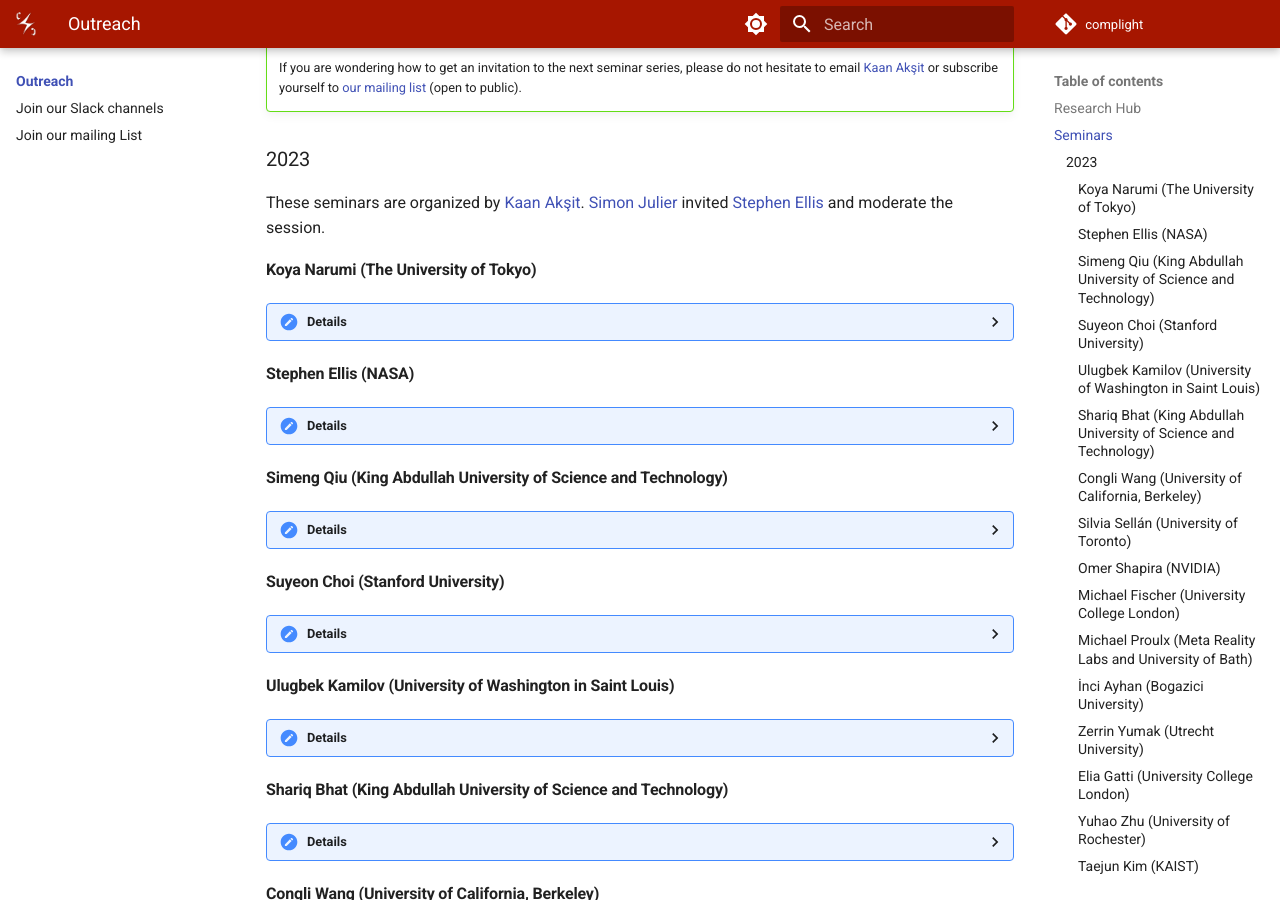
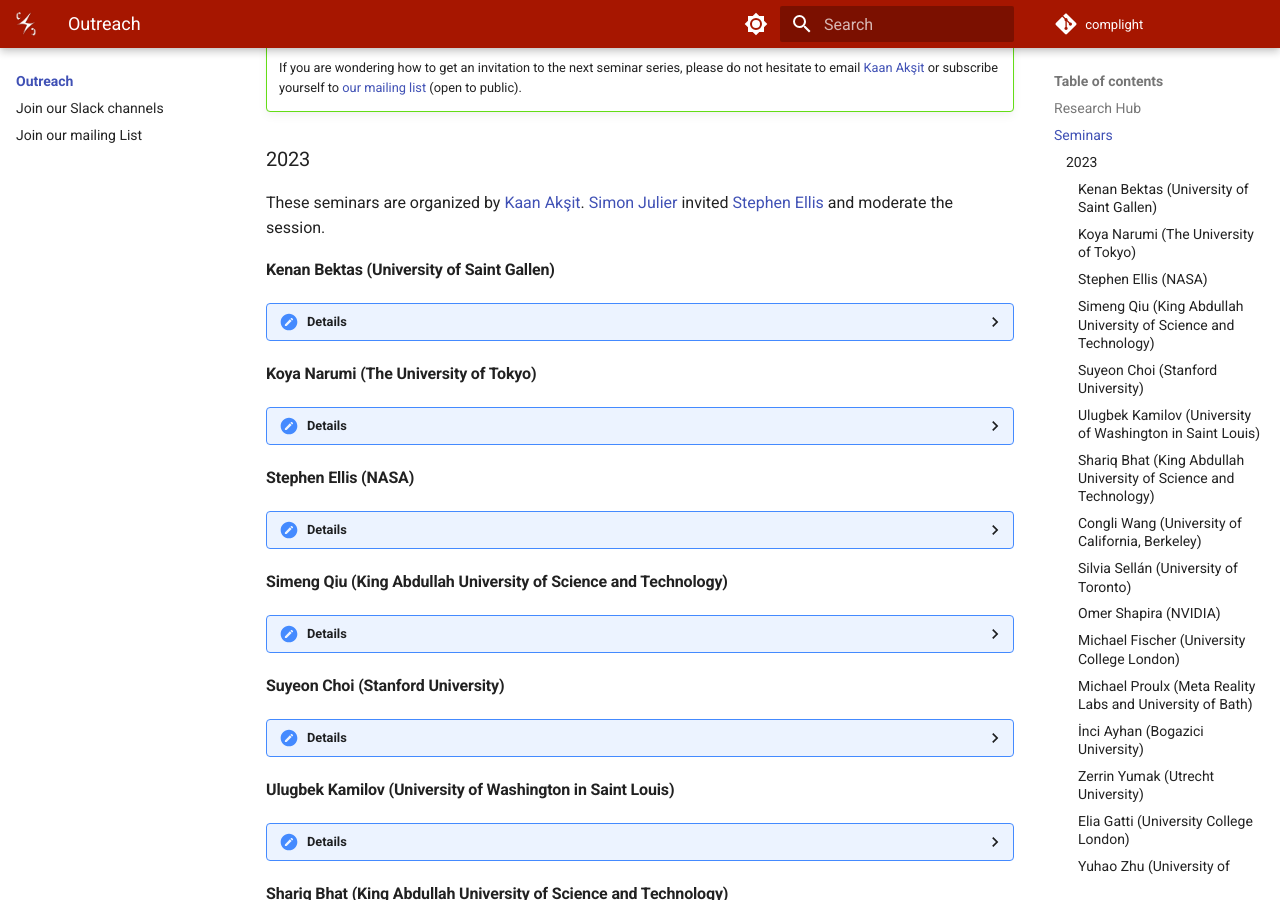
Before and after one commit to complight/complight.github.io, an MkDocs documentation site: the page built from docs/outreach/index.md, in a window 1280 px wide and 900 px high, scrolled down 969 px. Built offline with MkDocs 1.6.1 and Material for MkDocs 9.7.7, drawn with Linux system fonts in a browser that asks for light colours.

Commit message:
Updating the outreach page.

```diff
--- a/docs/outreach/index.md
+++ b/docs/outreach/index.md
@@ -33,6 +33,18 @@ Overall, seminars are a blend of internal and external presenters.
 ### 2023
 These seminars are organized by [Kaan Akşit](https://kaanaksit.com).
 [Simon Julier](https://profiles.ucl.ac.uk/2907) invited [Stephen Ellis](https://ieeexplore.ieee.org/author/37300428000) and moderate the session.
+
+
+#### Kenan Bektas (University of Saint Gallen)
+??? Details
+    **Date:**
+    1st November 2023
+
+    **Presenter:** [Kenan Bektas](https://www.unisg.ch/en/university/about-us/organisation/detail/person-id/a75904c0-7a7c-462a-9dfe-d209a96cd904/), Postdoctoral Researcher at the University of Saint Gallen
+
+    **Title:** Gaze-Enabled Mixed Reality for Human Augmentation in Ubiquitous Computing Environments
+
+    **Watch:** [Recording (Password protected)](https://liveuclac-my.sharepoint.com/:v:/g/personal/ucackak_ucl_ac_uk/EX07C8adnMdOlvB-REXLohoBeT3kEUJP2w0pvMdp0SgkpA?e=87iLiv)
 
 
 #### Koya Narumi (The University of Tokyo)
```
